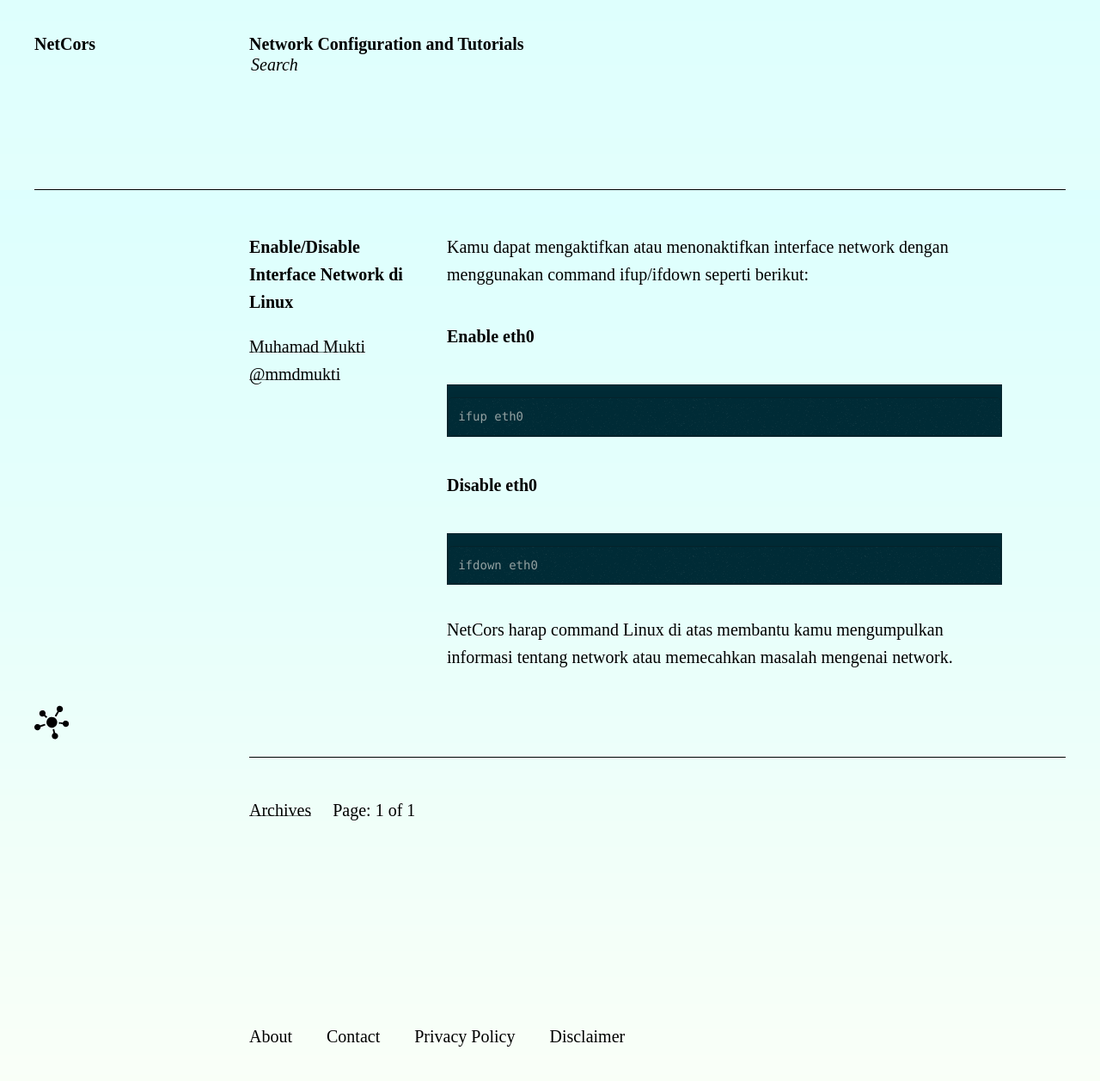
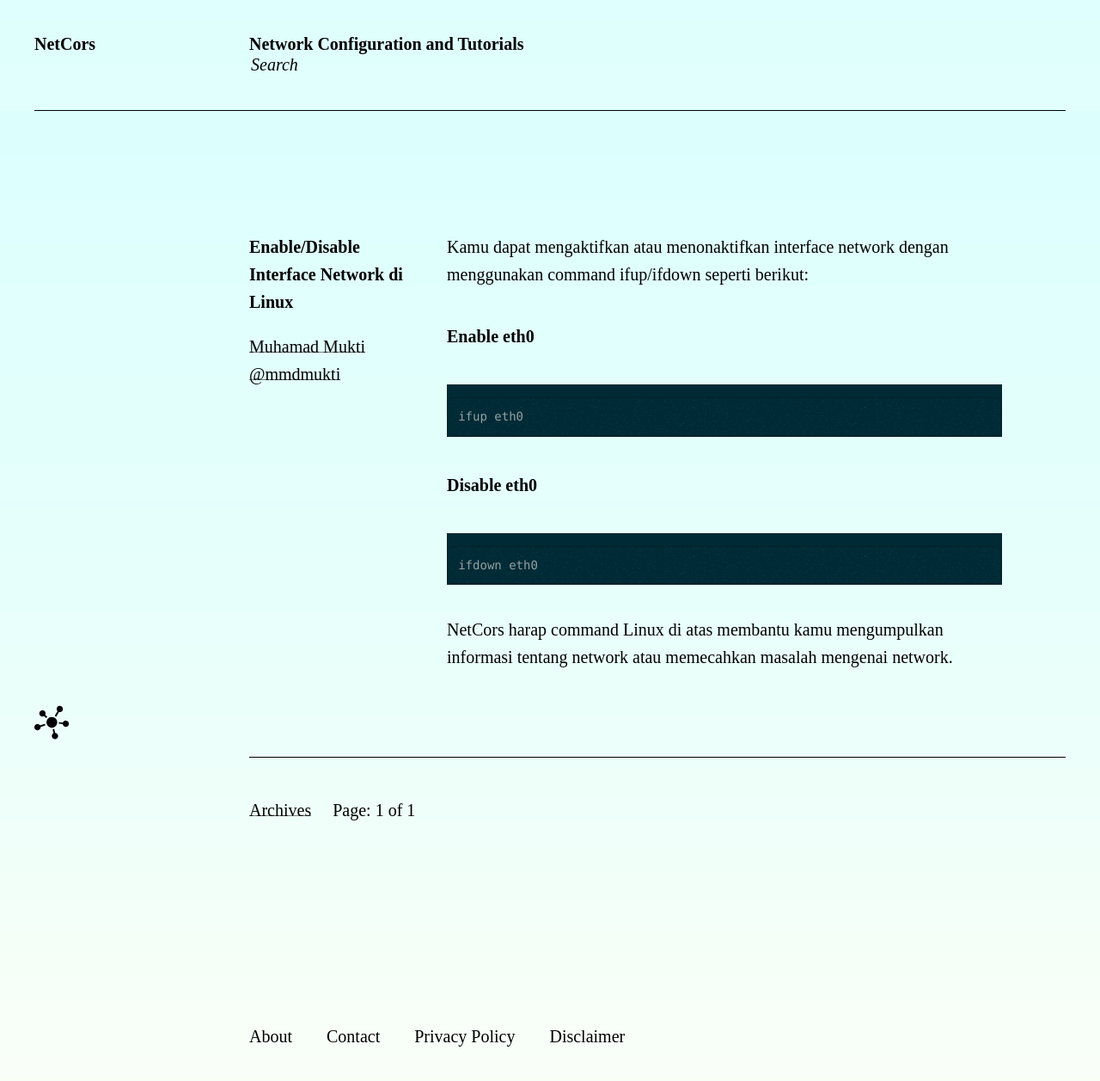
Before and after one commit to netcors/netcors.github.io, a Jekyll site: the page built from index.html, in a window 1280 px wide. Shown: the whole page at 86% size. Built offline with Jekyll 4.4.1, drawn with Linux system fonts in a browser that asks for light colours; the list of posts is cut into pages by our own code.

Commit message:
Delete height header

```diff
--- a/assets/css/screen.css
+++ b/assets/css/screen.css
@@ -785,7 +785,6 @@ header#banner #header {
   margin: 0 auto;
   padding-top: 40px;
   position: relative;
-  height: 180px;
   border-bottom: 1px solid #000;
 }
 /* line 215, ../_sass/screen.scss */
```
